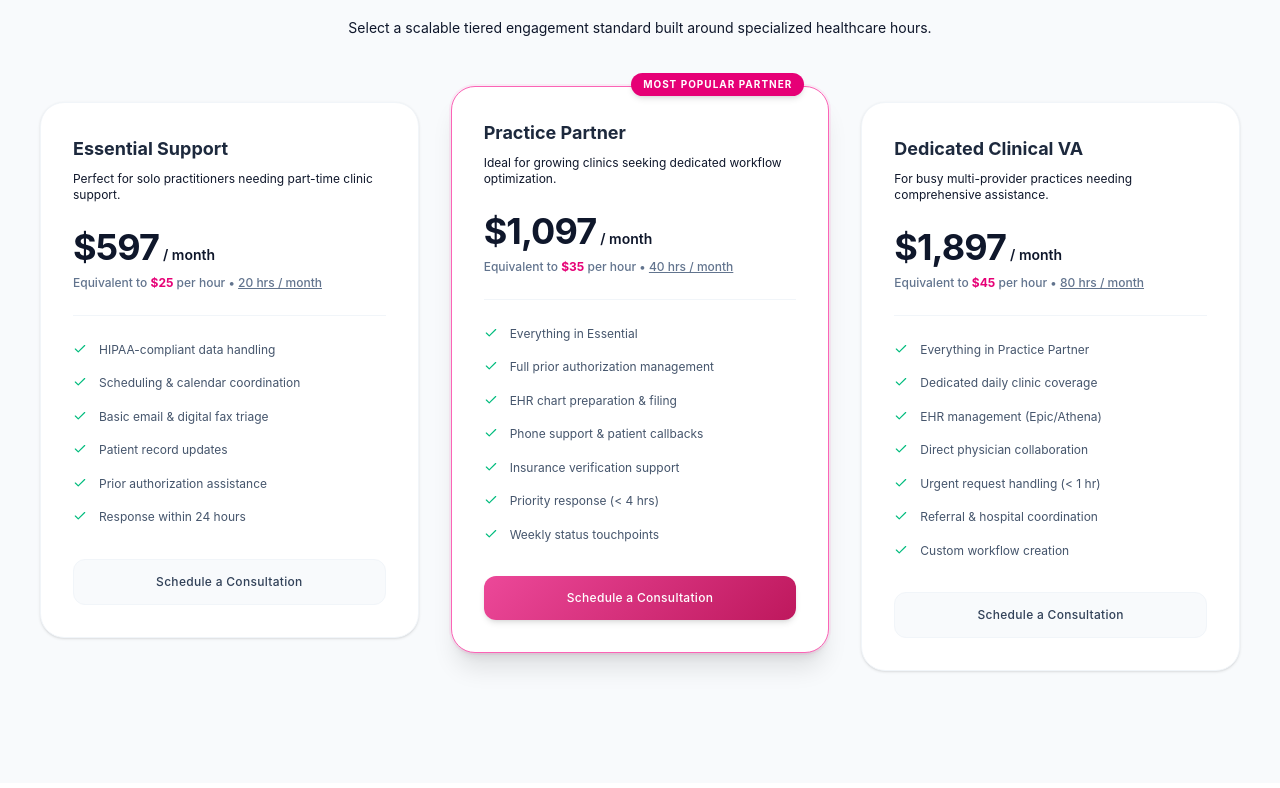
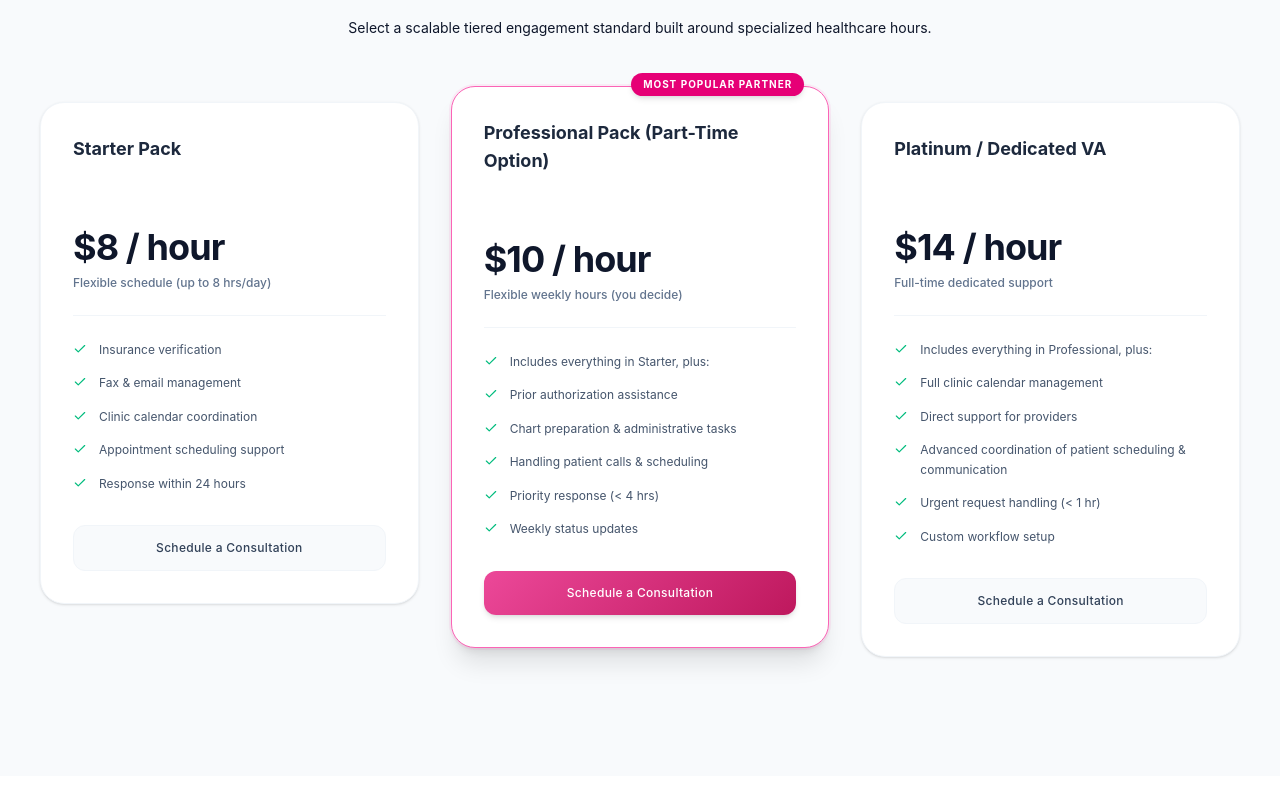
Before and after one commit to Snow-prog-14/angelicaaljas, a React (Vite) app: page / in a window 1280 px wide. Shown: the part 4932-5720 px from the top of the page. Built offline with nearby package versions, Linux system fonts and the light colour scheme; a web font is replaced by a local one.

Commit message:
applied pricing

```diff
--- a/src/app/App.tsx
+++ b/src/app/App.tsx
@@ -113,32 +113,49 @@ const PROJECTS = [
 
 const PRICING = [
   {
-    name: "Essential Support",
-    monthly: "$597",
-    hourly: "$25",
-    hrs: "20 hrs / month",
-    desc: "Perfect for solo practitioners needing part-time clinic support.",
-    features: ["HIPAA-compliant data handling", "Scheduling & calendar coordination", "Basic email & digital fax triage", "Patient record updates", "Prior authorization assistance", "Response within 24 hours"],
+    name: "Starter Pack",
+    price: "$8 / hour",
+    subtext: "Flexible schedule (up to 8 hrs/day)",
+    desc: "",
+    features: [
+      "Insurance verification",
+      "Fax & email management",
+      "Clinic calendar coordination",
+      "Appointment scheduling support",
+      "Response within 24 hours",
+    ],
     cta: "Schedule a Consultation",
     popular: false,
   },
   {
-    name: "Practice Partner",
-    monthly: "$1,097",
-    hourly: "$35",
-    hrs: "40 hrs / month",
-    desc: "Ideal for growing clinics seeking dedicated workflow optimization.",
-    features: ["Everything in Essential", "Full prior authorization management", "EHR chart preparation & filing", "Phone support & patient callbacks", "Insurance verification support", "Priority response (< 4 hrs)", "Weekly status touchpoints"],
+    name: "Professional Pack (Part-Time Option)",
+    price: "$10 / hour",
+    subtext: "Flexible weekly hours (you decide)",
+    desc: "",
+    features: [
+      "Includes everything in Starter, plus:",
+      "Prior authorization assistance",
+      "Chart preparation & administrative tasks",
+      "Handling patient calls & scheduling",
+      "Priority response (< 4 hrs)",
+      "Weekly status updates",
+    ],
     cta: "Schedule a Consultation",
     popular: true,
   },
   {
-    name: "Dedicated Clinical VA",
-    monthly: "$1,897",
-    hourly: "$45",
-    hrs: "80 hrs / month",
-    desc: "For busy multi-provider practices needing comprehensive assistance.",
-    features: ["Everything in Practice Partner", "Dedicated daily clinic coverage", "EHR management (Epic/Athena)", "Direct physician collaboration", "Urgent request handling (< 1 hr)", "Referral & hospital coordination", "Custom workflow creation"],
+    name: "Platinum / Dedicated VA",
+    price: "$14 / hour",
+    subtext: "Full-time dedicated support",
+    desc: "",
+    features: [
+      "Includes everything in Professional, plus:",
+      "Full clinic calendar management",
+      "Direct support for providers",
+      "Advanced coordination of patient scheduling & communication",
+      "Urgent request handling (< 1 hr)",
+      "Custom workflow setup",
+    ],
     cta: "Schedule a Consultation",
     popular: false,
   },
@@ -720,11 +737,10 @@ function Pricing() {
 
               <div className="mb-6 pb-6 border-b border-slate-100">
                 <div className="flex items-baseline gap-1">
-                  <span className="text-4xl font-bold tracking-tight text-slate-900">{p.monthly}</span>
-                  <span className="text-sm font-semibold text-muted-foreground">/ month</span>
+                  <span className="text-4xl font-bold tracking-tight text-slate-900">{p.price}</span>
                 </div>
                 <div className="mt-2 text-xs text-slate-500 font-medium">
-                  Equivalent to <span className="text-pink-600 font-bold">{p.hourly}</span> per hour • <span className="underline">{p.hrs}</span>
+                  {p.subtext}
                 </div>
               </div>
 
@@ -859,7 +875,7 @@ function Contact() {
             </div>
 
             <button className="w-full bg-pink-600 text-white py-4 rounded-xl font-medium hover:bg-pink-700 transition">
-              Send Message ✈
+              Send Message
             </button>
           </form>
         </div>
```
Also changed, not shown: 5 other files (tests, documents, lock files or other folders).
